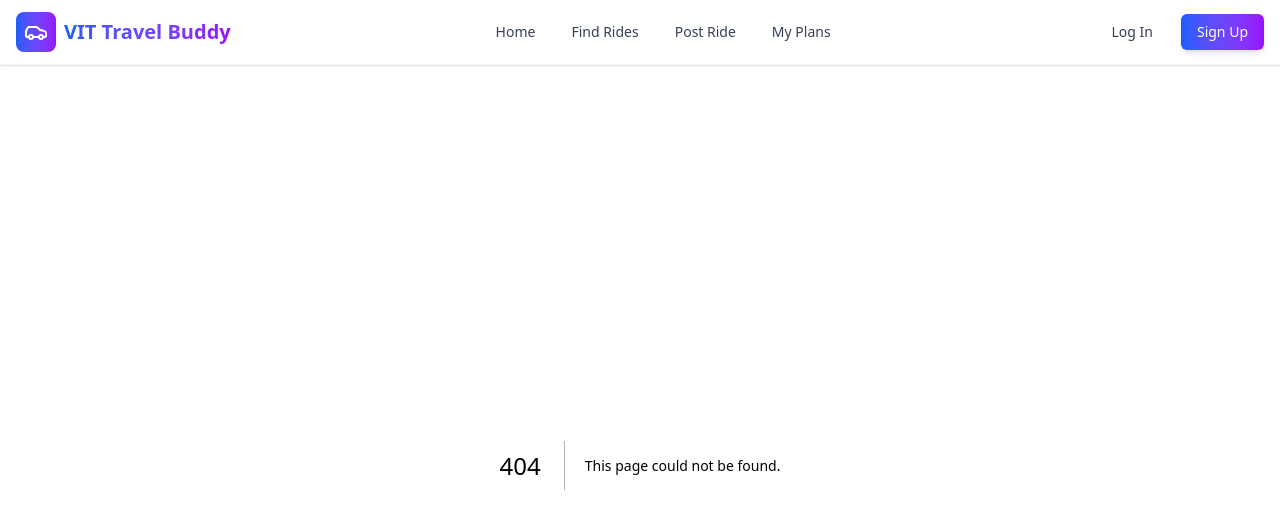
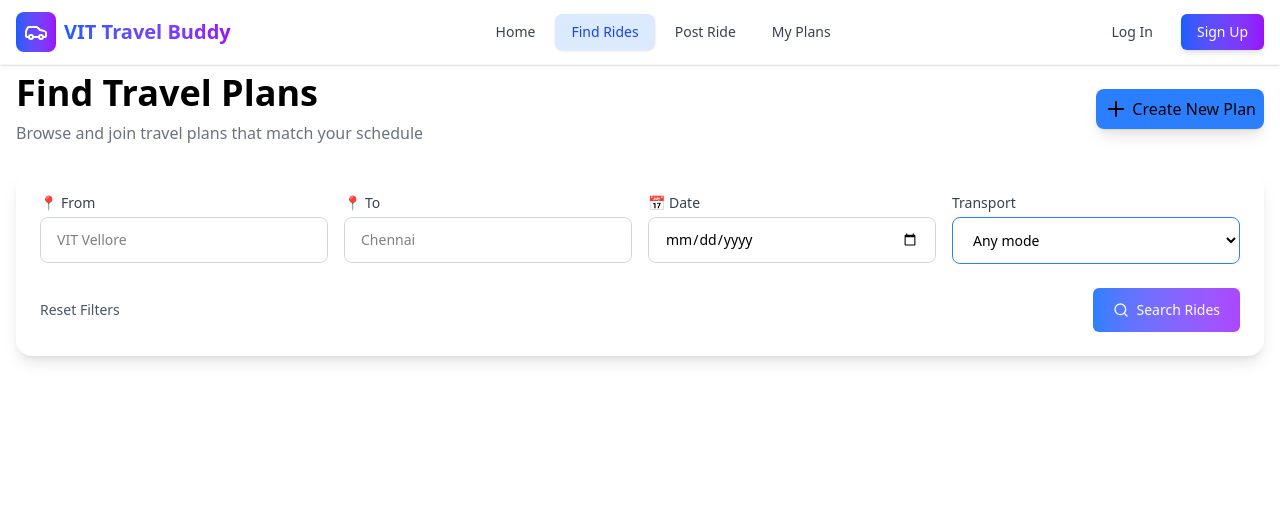
Before and after one commit to SBeeeee/TravelBuddy, a Next.js app in the folder frontend/: page /AllRides in a window 1280 px wide. Before the commit this address had no page. Shown: the top 528 px of the page. Built offline with nearby package versions, Linux system fonts and the light colour scheme.

Commit message:
addded the navbar edit in layout

```diff
--- /dev/null
+++ b/frontend/src/app/AllRides/components/Header.jsx
@@ -0,0 +1,16 @@
+import React from 'react'
+import Link from 'next/link'
+import { Plus } from 'lucide-react'
+export default function Header() {
+  return (
+    <div className="flex items-center justify-between px-4 flex-wrap mb-4">
+    <div>
+      <div className="text-black font-bold text-4xl mt-2 ">
+            Find Travel Plans
+      </div>
+      <p className="text-gray-500 mt-2 mb-2">Browse and join travel plans that match your schedule</p>
+    </div>
+    <Link href="/create" className="flex bg-blue-500  justify-center items-center p-2 gap-1 shadow-lg rounded-lg "><Plus />Create New Plan</Link>
+    </div>
+  )
+}
--- /dev/null
+++ b/frontend/src/app/AllRides/components/SearchFilters.jsx
@@ -0,0 +1,81 @@
+import React from "react";
+import { Search } from "lucide-react";
+
+export default function SearchFilters() {
+  return (
+    <div className="bg-white p-6 rounded-2xl shadow-lg  mx-4">
+      <form className="flex flex-col gap-4">
+
+        {/* Top Row Inputs */}
+        <div className="grid grid-cols-1 md:grid-cols-4 gap-4">
+
+          {/* From */}
+          <div className="w-full">
+            <label className="flex items-center gap-1 text-sm font-medium text-gray-700 mb-1">
+              <span>📍</span> From
+            </label>
+            <input
+              type="text"
+              placeholder="VIT Vellore"
+              className="w-full px-4 py-3 border border-gray-300 rounded-lg text-sm focus:outline-none focus:ring-2 focus:ring-blue-400"
+            />
+          </div>
+
+          {/* To */}
+          <div className="w-full">
+            <label className="flex items-center gap-1 text-sm font-medium text-gray-700 mb-1">
+              <span>📍</span> To
+            </label>
+            <input
+              type="text"
+              placeholder="Chennai"
+              className="w-full px-4 py-3 border border-gray-300 rounded-lg text-sm focus:outline-none focus:ring-2 focus:ring-blue-400"
+            />
+          </div>
+
+          {/* Date */}
+          <div className="w-full">
+            <label className="flex items-center gap-1 text-sm font-medium text-gray-700 mb-1">
+              <span>📅</span> Date
+            </label>
+            <input
+              type="date"
+              className="w-full px-4 py-3 border border-gray-300 rounded-lg text-sm focus:outline-none focus:ring-2 focus:ring-blue-400"
+            />
+          </div>
+
+          {/* Transport */}
+          <div className="w-full">
+            <label className="text-sm font-medium text-gray-700 mb-1 block">Transport</label>
+            <select className="w-full px-4 py-3 border border-blue-500 rounded-lg text-sm focus:outline-none focus:ring-2 focus:ring-purple-400">
+              <option>Any mode</option>
+              <option>Cab</option>
+              <option>Auto</option>
+              <option>Train</option>
+              <option>Flight</option>
+            </select>
+          </div>
+        </div>
+
+        {/* Bottom Buttons Row */}
+        <div className="flex flex-col md:flex-row items-center justify-between pt-2 gap-3">
+          {/* Reset */}
+          <button
+            type="button"
+            className="text-sm text-gray-600 hover:underline"
+          >
+            Reset Filters
+          </button>
+
+          {/* Search */}
+          <button
+            type="submit"
+            className="flex items-center justify-center gap-2 px-5 py-3 rounded-md text-white text-sm font-medium bg-gradient-to-r from-blue-500 to-purple-500 hover:opacity-90 transition"
+          >
+            <Search className="w-4 h-4" /> Search Rides
+          </button>
+        </div>
+      </form>
+    </div>
+  );
+}
--- /dev/null
+++ b/frontend/src/app/AllRides/components/TravelCard.jsx
@@ -0,0 +1,11 @@
+import React from 'react'
+
+export default function TravelCard({plan}) {
+  return (
+    <div>
+      <div>
+
+      </div>
+    </div>
+  )
+}
--- /dev/null
+++ b/frontend/src/app/AllRides/page.js
@@ -0,0 +1,15 @@
+import React from 'react'
+import TravelCard from './components/TravelCard'
+import Header from './components/Header'
+import SearchFilters from './components/SearchFilters'
+
+export default function page() {
+  return (
+    <div>
+        <Header/>
+        <SearchFilters/>
+      <TravelCard/>
+
+    </div>
+  )
+}
--- a/frontend/src/app/my-plans/page.js
+++ b/frontend/src/app/my-plans/page.js
@@ -0,0 +1,9 @@
+import React from 'react'
+
+export default function page() {
+  return (
+    <div>
+      my plans
+    </div>
+  )
+}
--- a/frontend/src/components/Navbar.jsx
+++ b/frontend/src/components/Navbar.jsx
@@ -11,7 +11,7 @@ export default function Navbar() {
 
   const navigation = [
     { name: "Home", href: "/" },
-    { name: "Find Rides", href: "/dashboard" },
+    { name: "Find Rides", href: "/AllRides" },
     { name: "Post Ride", href: "/create" },
     { name: "My Plans", href: "/my-plans" },
   ]
```
